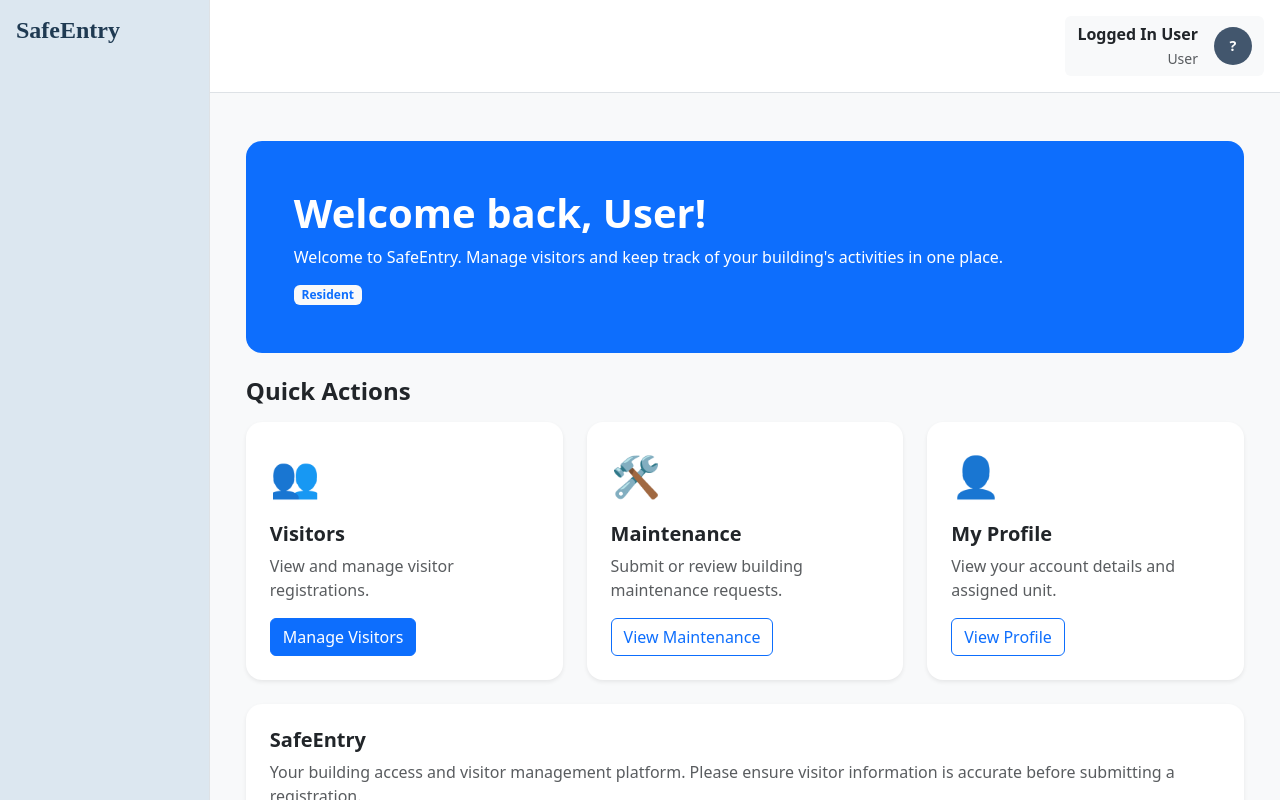
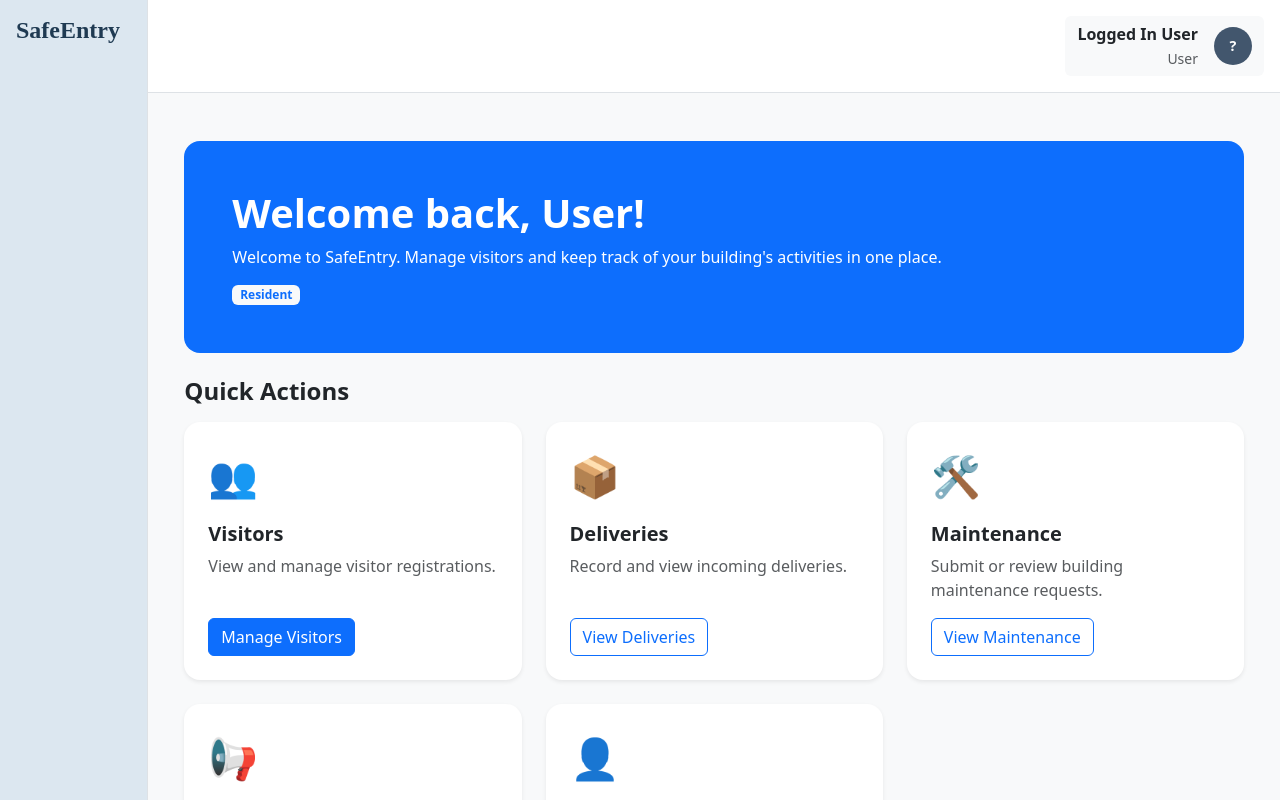
Before and after one commit to Meghakamalan/safeentry, a React app in the folder frontend/: page /home in a window 1280 px wide. Shown: the top 800 px of the page. Built offline with nearby package versions, Linux system fonts and the light colour scheme; the HTML template or start-up script is replaced by a standard one.

Commit message:
Updated home page

```diff
--- a/frontend/src/componets/Sidebar.jsx
+++ b/frontend/src/componets/Sidebar.jsx
@@ -60,7 +60,7 @@ const Sidebar = () => {
                         <>
                             <li className="nav-item">
                                 <NavLink to="/home" className={linkClass}>
-                                    Homes
+                                    Home
                                 </NavLink>
                             </li>
 
@@ -148,7 +148,7 @@ const Sidebar = () => {
                         <>
                             <li className="nav-item">
                                 <NavLink to="/home" className={linkClass}>
-                                    Homes
+                                    Home
                                 </NavLink>
                             </li>
                             <li className="nav-item">
--- a/frontend/src/pages/Home.jsx
+++ b/frontend/src/pages/Home.jsx
@@ -1,32 +1,81 @@
-
 import React from "react";
 import { Link } from "react-router-dom";
 import { getLoggedInUser } from "../Auth";
 
+// Quick action cards. "roles" controls who sees each card.
+const ACTIONS = [
+  {
+    icon: "👥",
+    title: "Visitors",
+    text: "View and manage visitor registrations.",
+    to: "/visitors",
+    button: "Manage Visitors",
+    roles: ["resident", "guard", "admin"],
+  },
+  {
+    icon: "📦",
+    title: "Deliveries",
+    text: "Record and view incoming deliveries.",
+    to: "/deliveries",
+    button: "View Deliveries",
+    roles: ["resident", "guard"],
+  },
+  {
+    icon: "🛠️",
+    title: "Maintenance",
+    text: "Submit or review building maintenance requests.",
+    to: "/maintenance",
+    button: "View Maintenance",
+    roles: ["resident", "guard", "admin"],
+  },
+  {
+    icon: "📢",
+    title: "Announcements",
+    text: "Read and manage community announcements.",
+    to: "/announcements",
+    button: "View Announcements",
+    roles: ["resident", "guard", "admin"],
+  },
+  {
+    icon: "🔑",
+    title: "Users",
+    text: "Manage resident, guard, and admin accounts.",
+    to: "/users",
+    button: "Manage Users",
+    roles: ["admin"],
+  },
+  {
+    icon: "👤",
+    title: "My Profile",
+    text: "View your account details and assigned unit.",
+    to: "/profile",
+    button: "View Profile",
+    roles: ["resident", "guard", "admin"],
+  },
+];
+
 export default function Home() {
   const user = getLoggedInUser();
 
-  const userName =
-    user?.first_name ||
-    user?.name ||
-    "User";
+  const userName = user?.first_name || user?.name || "User";
+  const role = String(user?.role || "resident").toLowerCase();
 
-  const role = user?.role || "Resident";
+  const visibleActions = ACTIONS.filter((action) =>
+    action.roles.includes(role)
+  );
 
   return (
     <div className="container-fluid py-4">
       {/* Welcome section */}
       <div className="bg-primary text-white rounded-4 p-4 p-md-5 mb-4">
-        <h1 className="fw-bold">
-          Welcome back, {userName}!
-        </h1>
+        <h1 className="fw-bold">Welcome back, {userName}!</h1>
 
         <p className="mb-0">
-          Welcome to SafeEntry. Manage visitors and keep track
-          of your building's activities in one place.
+          Welcome to SafeEntry. Manage visitors and keep track of your
+          building's activities in one place.
         </p>
 
-        <span className="badge bg-light text-primary mt-3">
+        <span className="badge bg-light text-primary mt-3 text-capitalize">
           {role}
         </span>
       </div>
@@ -35,74 +84,28 @@ export default function Home() {
       <h4 className="fw-bold mb-3">Quick Actions</h4>
 
       <div className="row g-4">
-        <div className="col-12 col-md-6 col-lg-4">
-          <div className="card h-100 border-0 shadow-sm rounded-4">
-            <div className="card-body p-4">
-              <div className="fs-1 mb-3">👥</div>
+        {visibleActions.map((action, index) => (
+          <div className="col-12 col-md-6 col-lg-4" key={action.to}>
+            <div className="card h-100 border-0 shadow-sm rounded-4">
+              <div className="card-body p-4 d-flex flex-column">
+                <div className="fs-1 mb-3">{action.icon}</div>
 
-              <h5 className="card-title fw-bold">
-                Visitors
-              </h5>
+                <h5 className="card-title fw-bold">{action.title}</h5>
 
-              <p className="text-muted">
-                View and manage visitor registrations.
-              </p>
+                <p className="text-muted">{action.text}</p>
 
-              <Link
-                to="/visitors"
-                className="btn btn-primary"
-              >
-                Manage Visitors
-              </Link>
+                <Link
+                  to={action.to}
+                  className={`btn mt-auto align-self-start ${
+                    index === 0 ? "btn-primary" : "btn-outline-primary"
+                  }`}
+                >
+                  {action.button}
+                </Link>
+              </div>
             </div>
           </div>
-        </div>
-
-        <div className="col-12 col-md-6 col-lg-4">
-          <div className="card h-100 border-0 shadow-sm rounded-4">
-            <div className="card-body p-4">
-              <div className="fs-1 mb-3">🛠️</div>
-
-              <h5 className="card-title fw-bold">
-                Maintenance
-              </h5>
-
-              <p className="text-muted">
-                Submit or review building maintenance requests.
-              </p>
-
-              <Link
-                to="/maintenance"
-                className="btn btn-outline-primary"
-              >
-                View Maintenance
-              </Link>
-            </div>
-          </div>
-        </div>
-
-        <div className="col-12 col-md-6 col-lg-4">
-          <div className="card h-100 border-0 shadow-sm rounded-4">
-            <div className="card-body p-4">
-              <div className="fs-1 mb-3">👤</div>
-
-              <h5 className="card-title fw-bold">
-                My Profile
-              </h5>
-
-              <p className="text-muted">
-                View your account details and assigned unit.
-              </p>
-
-              <Link
-                to="/profile"
-                className="btn btn-outline-primary"
-              >
-                View Profile
-              </Link>
-            </div>
-          </div>
-        </div>
+        ))}
       </div>
 
       {/* Information section */}
@@ -111,9 +114,9 @@ export default function Home() {
           <h5 className="fw-bold">SafeEntry</h5>
 
           <p className="text-muted mb-0">
-            Your building access and visitor management
-            platform. Please ensure visitor information is
-            accurate before submitting a registration.
+            Your building access and visitor management platform. Please
+            ensure visitor information is accurate before submitting a
+            registration.
           </p>
         </div>
       </div>
--- a/frontend/src/pages/Maintenance.jsx
+++ b/frontend/src/pages/Maintenance.jsx
@@ -1,9 +1,9 @@
 import React, { useState, useEffect, useCallback } from "react";
 import axios from "axios";
 import { getUserRole } from "../Auth";
+import ConfirmModal from '../componets/ConfirmModel';
 
 const API_URL = import.meta.env.VITE_API_URL || "";
-import ConfirmModal from '../componets/ConfirmModel';
 
 const initialForm = {
     issue_type: "Door Latch Problem",
@@ -11,7 +11,7 @@ const initialForm = {
     request_date: new Date().toISOString().split("T")[0],
 };
 
-const statusOptions = ["Review", "Assign", "Resolved"];
+const statusOptions = ["Submitted", "Review", "Assign", "Resolved"];
 
 export default function Maintenance() {
     const [requests, setRequests] = useState([]);
@@ -249,7 +249,12 @@ export default function Maintenance() {
             return "bg-secondary text-white";
         }
 
-        return "bg-warning text-dark";
+        if (normalizedStatus === "review") {
+            return "bg-warning text-dark";
+        }
+
+        // "Submitted" (the default for new requests)
+        return "bg-info text-dark";
     };
 
     // Match existing status values to the dropdown options
@@ -273,7 +278,11 @@ export default function Maintenance() {
             return "Assign";
         }
 
-        return "Review";
+        if (normalizedStatus === "review") {
+            return "Review";
+        }
+
+        return "Submitted";
     };
 
     // Format dates for display
@@ -603,8 +612,7 @@ export default function Maintenance() {
                                                                 ticket.status
                                                             )}`}
                                                         >
-                                                            {ticket.status ||
-                                                                "Review"}
+                                                            {ticket.status || "Submitted"}
                                                         </span>
                                                     </td>
 
```
Also changed, not shown: 1 other file (tests, documents, lock files or other folders).
